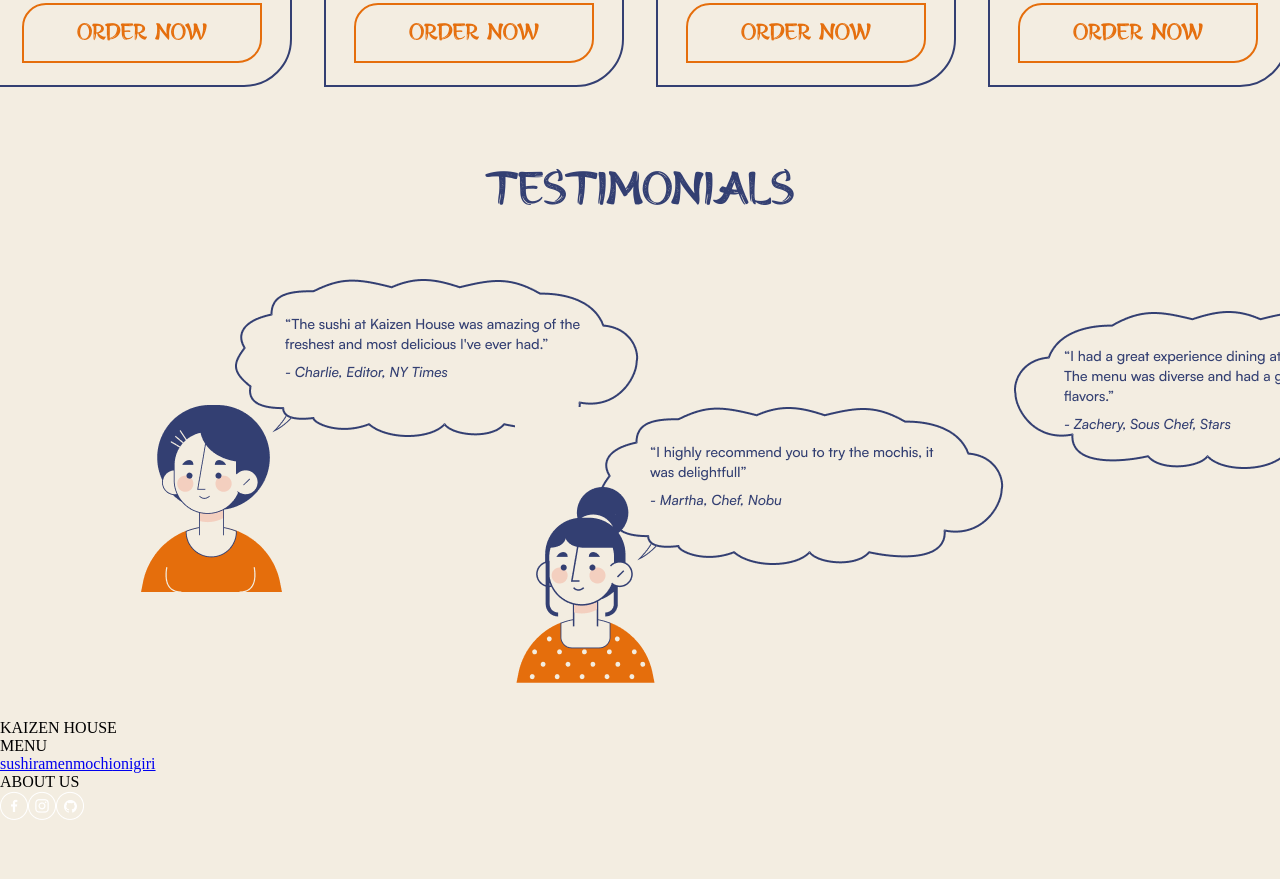
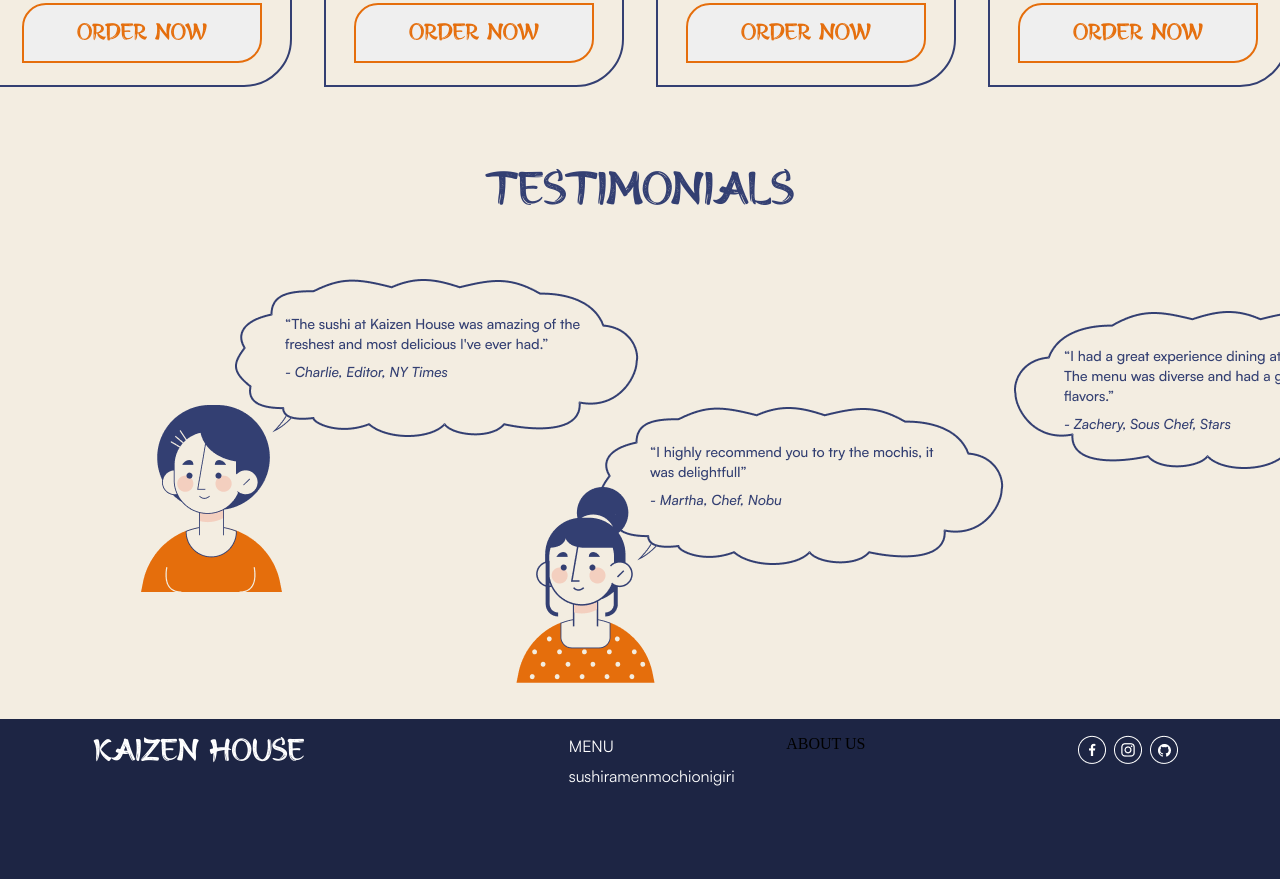
Before and after one commit to GabrielDevJourney/Restaurant-Page, a website built with webpack: page src/template.html in a window 1280 px wide. Shown: the part 1399-2278 px from the top of the page. Before the commit the page ends 2223 px from the top, so only its background shows below. Built offline with nearby package versions, Linux system fonts and the light colour scheme.

Commit message:
stylings for footer

```diff
--- a/src/styles/footer.css
+++ b/src/styles/footer.css
@@ -0,0 +1,58 @@
+.footerContainer{
+    display: flex;
+    background-color: var(--footer-background);
+    justify-content: space-around;
+    height: 20vh;
+}
+.logoContainerFooter{
+    display: flex;
+    justify-content: center;
+    margin-top: 1rem;
+}
+.logoContainerFooter > .logoTextFooter{
+    font-family: var(--font-main);
+    font-size: 2rem;
+    color: white;
+}
+
+.navigationContainerFooter{
+    display: flex;
+    width: 400px;
+    flex-direction: row;
+    justify-content: space-around;
+    margin-top: 1rem;
+}
+.menuNavigationContainer{
+    gap: 1rem;
+}
+.menuNavigationContainer{
+    display: flex;
+    flex-direction: column;
+    gap: 0.5rem;
+}
+li{
+    list-style-type: none;
+    margin-bottom: 0.7rem;
+}
+a{
+    text-decoration: none;
+    color: white;
+    font-family: var(--font-secondary);
+}
+
+.menuText{
+    font-weight: 200;
+}
+.homeText,
+.menuText,
+.aboutText{
+    color: white;
+    font-family: var(--font-secondary);
+}
+
+.iconsWrapper{
+    margin-top: 1rem;
+}
+.iconContainer{
+    margin-right: 0.5rem;
+}
--- a/src/styles/main.css
+++ b/src/styles/main.css
@@ -13,7 +13,9 @@
 	margin: 0;
 	padding: 0;
 	font-size: 16px;
-	background-color: var(--color-background);
+}
+body{
+    background-color: var(--color-background);
 }
 html {
 	box-sizing: border-box;
--- a/src/styles/variables.css
+++ b/src/styles/variables.css
@@ -3,6 +3,7 @@
 	--color-accent: #e56e0c; /* dishes-names-and-price-color and btns color */
 	--color-background: #F3EDE1; /* background color */
 	--color-decor: rgba(198, 162, 114, 0.15); /* japonese-letters-decor-color */
+    --footer-background: #1D2544;
 
 	/* Typography */
 	--font-main: "MainFont", Arial, sans-serif;
```
